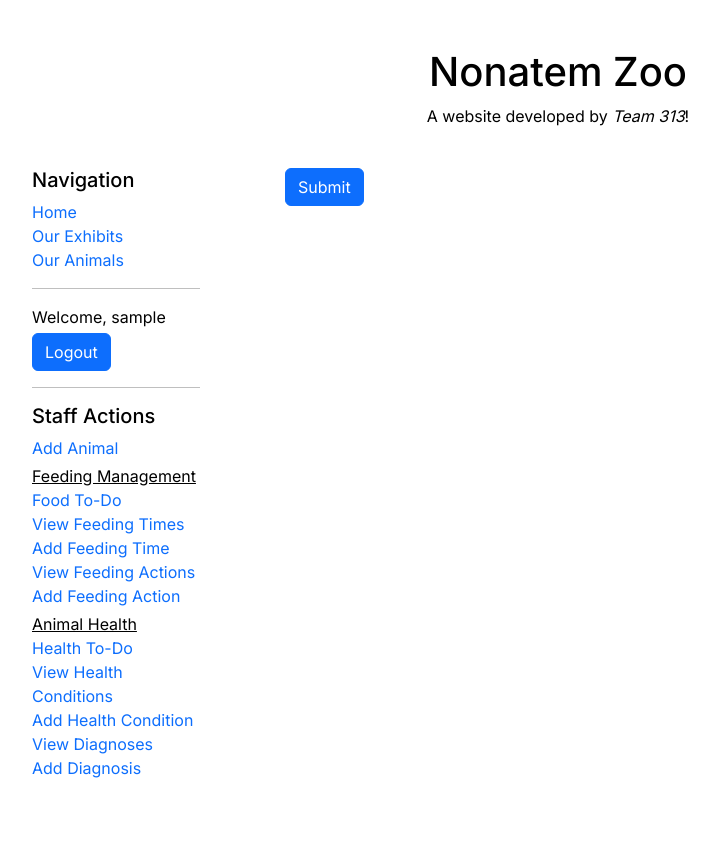
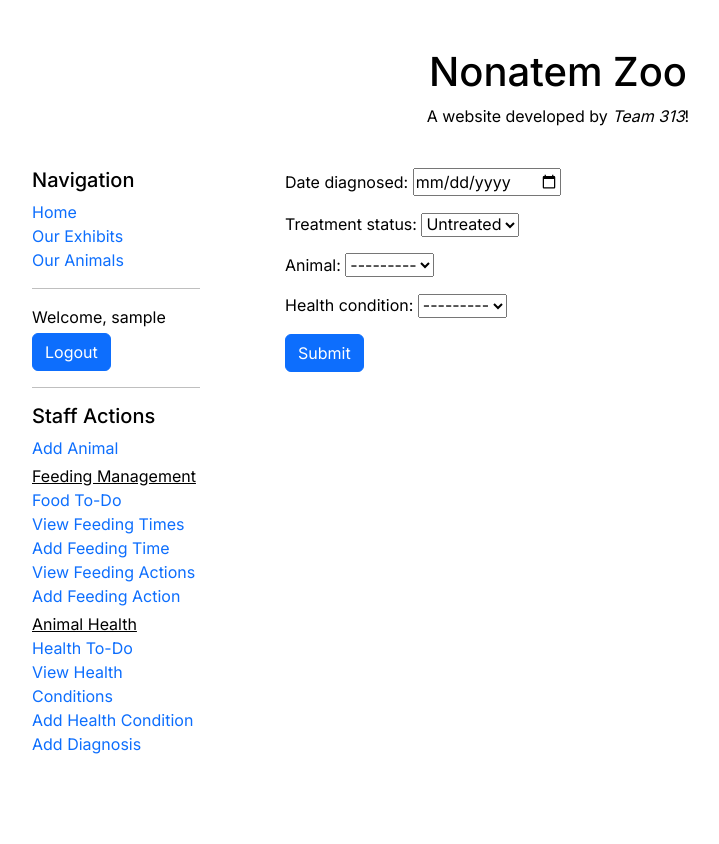
Before and after one commit to Veritated/ZooManagement, a Django app: page /health/diagnoses/add/ in a window 1280 px wide. Shown: the whole page, without its empty margins (82-801 px from the left). After the commit the page ends 754 px from the top, so only its background shows below. Run offline with Django 5.2, Linux system fonts and the light colour scheme; the visitor is signed in with stand-in values (Sample User, id 1); data that the repository does not hold is empty; parts of the project's set-up code (start-up, migrations or seed data) failed here and were passed over; some libraries are stand-ins or nearby versions.

Commit message:
finished animal health stuff

```diff
--- /dev/null
+++ b/animal_health/forms.py
@@ -0,0 +1,17 @@
+from django import forms
+from django.views.generic.edit import UpdateView
+
+from zoo.models import HealthCondition, Diagnosis
+
+class AddHealthConditionForm(forms.ModelForm):
+    class Meta:
+        model = HealthCondition
+        fields = '__all__'
+
+class AddDiagnosisForm(forms.ModelForm):
+    class Meta:
+        model = Diagnosis
+        fields = '__all__'
+        widgets = {
+            'date': forms.DateInput(attrs={'type': 'date'})
+        }
--- a/animal_health/templates/animal_health/all_conditions.html
+++ b/animal_health/templates/animal_health/all_conditions.html
@@ -14,7 +14,7 @@
 
     <h5><u>Affected Animals:</u></h5>
     {% for diagnosis in condition_diagnoses %}
-    <li>{{diagnosis.animal}} ({{diagnosis.status}})</li>
+    <li>{{diagnosis.animal}} (<a href="{% url 'update_diagnosis' diagnosis.pk %}">{{diagnosis.status}}</a>)</li>
     {% endfor %}
   </div>
 
--- a/animal_health/templates/animal_health/index.html
+++ b/animal_health/templates/animal_health/index.html
@@ -6,14 +6,15 @@
 
 {% block content %}
 
-{% comment %} add condition button {% endcomment %}
-{% comment %} add diagnosis button {% endcomment %}
 {% for animal_name, animal_data in data.items %}
 
   <div>
     <h3>{{animal_name}}</h3>
 
     <h5><u>untreated conditions:</u></h5>
+    {% for diagnosis in animal_data %}
+    <a href="{% url 'update_diagnosis' diagnosis.pk %}">{{diagnosis.health_condition.name}}</a> since {{diagnosis.date}}
+    {% endfor %}
   </div>
 
   {% if not forloop.last %}
--- a/animal_health/urls.py
+++ b/animal_health/urls.py
@@ -9,4 +9,5 @@ urlpatterns = [
     path('conditions/add/', views.add_condition, name='add_condition'),
     path('diagnoses/', views.view_diagnoses, name='view_diagnoses'),
     path('diagnoses/add/', views.add_diagnoses, name='add_diagnosis'),
+    path('diagnoses/<int:pk>/update/', views.UpdateDiagnosisForm.as_view(), name='update_diagnosis')
 ]
--- a/animal_health/views.py
+++ b/animal_health/views.py
@@ -1,11 +1,20 @@
 
 from django.shortcuts import render, redirect
 from django.http import HttpRequest, HttpResponse
+from django.contrib.auth.mixins import LoginRequiredMixin, PermissionRequiredMixin
 
 from zoo.models import HealthCondition, Diagnosis, Animal
+from .forms import *
 
 def index(request: HttpRequest) -> HttpResponse:
-    return render(request, 'animal_health/index.html')
+    data = {}
+    for animal in Animal.objects.all():
+        untreated_diagnoses = Diagnosis.objects.filter(animal=animal, treatment_status='u')
+        if untreated_diagnoses.count() < 1:
+            continue
+        data[animal] = untreated_diagnoses
+
+    return render(request, 'animal_health/index.html', context={'data': data})
 
 def view_conditions(request: HttpRequest) -> HttpResponse:
     conditions = {}
@@ -17,7 +26,16 @@ def view_conditions(request: HttpRequest) -> HttpResponse:
     return render(request, 'animal_health/all_conditions.html', context={'conditions': conditions})
 
 def add_condition(request: HttpRequest) -> HttpResponse:
-    return render(request, 'animal_health/add_condition.html')
+    if not request.user.is_authenticated:
+        return redirect('index')
+
+    form = AddHealthConditionForm(request.POST or None)
+    if request.method == "POST":
+        if form.is_valid():
+            form.save()
+            return redirect('animal_health_index')
+
+    return render(request, 'animal_health/add_condition.html', {'form' : form})
 
 def view_diagnoses(request: HttpRequest) -> HttpResponse:
     diagnoses = {}
@@ -31,4 +49,18 @@ def view_diagnoses(request: HttpRequest) -> HttpResponse:
     return render(request, 'animal_health/all_diagnoses.html', context={'diagnoses': diagnoses})
 
 def add_diagnoses(request: HttpRequest) -> HttpResponse:
-    return render(request, 'animal_health/add_diagnosis.html')
+    if not request.user.is_authenticated:
+        return redirect('index')
+
+    form = AddDiagnosisForm(request.POST or None)
+    if request.method == "POST":
+        if form.is_valid():
+            form.save()
+            return redirect('animal_health_index')
+
+    return render(request, 'animal_health/add_diagnosis.html', {'form' : form})
+
+class UpdateDiagnosisForm(PermissionRequiredMixin, UpdateView):
+    model = Diagnosis
+    fields = '__all__'
+    permission_required = 'zoo.change_diagnosis'
--- a/zoo/models.py
+++ b/zoo/models.py
@@ -3,8 +3,8 @@ from datetime import datetime, time
 
 from django.db import models
 from django.contrib.auth.models import User
+from django.urls import reverse
 
-# Create your models here.
 
 class Species(models.Model):
     common_name = models.CharField(max_length=255)
@@ -82,6 +82,9 @@ class Diagnosis(models.Model):
         else:
             return 'Chronic'
 
+    def get_absolute_url(self):
+        return reverse("update_diagnosis", kwargs={"pk": self.pk})
+
 
 class FeedingAppointment(models.Model):
     DAYS = (
--- a/zoo/templates/base_generic.html
+++ b/zoo/templates/base_generic.html
@@ -59,7 +59,7 @@
           <li><a href="{% url 'animal_health_index' %}">Health To-Do</a></li>
           <li><a href="{% url 'view_conditions' %}">View Health Conditions</a></li>
           <li><a href="{% url 'add_condition' %}">Add Health Condition</a></li>
-          <li><a href="{% url 'view_diagnoses' %}">View Diagnoses</a></li>
+          {% comment %} <li><a href="{% url 'view_diagnoses' %}">View Diagnoses</a></li> {% endcomment %}
           <li><a href="{% url 'add_diagnosis' %}">Add Diagnosis</a></li>
 
           {% comment %} TODO: conditions?, etc. {% endcomment %}
--- /dev/null
+++ b/zoo/templates/zoo/diagnosis_form.html
@@ -0,0 +1 @@
+{% extends "base_form.html" %}
```
